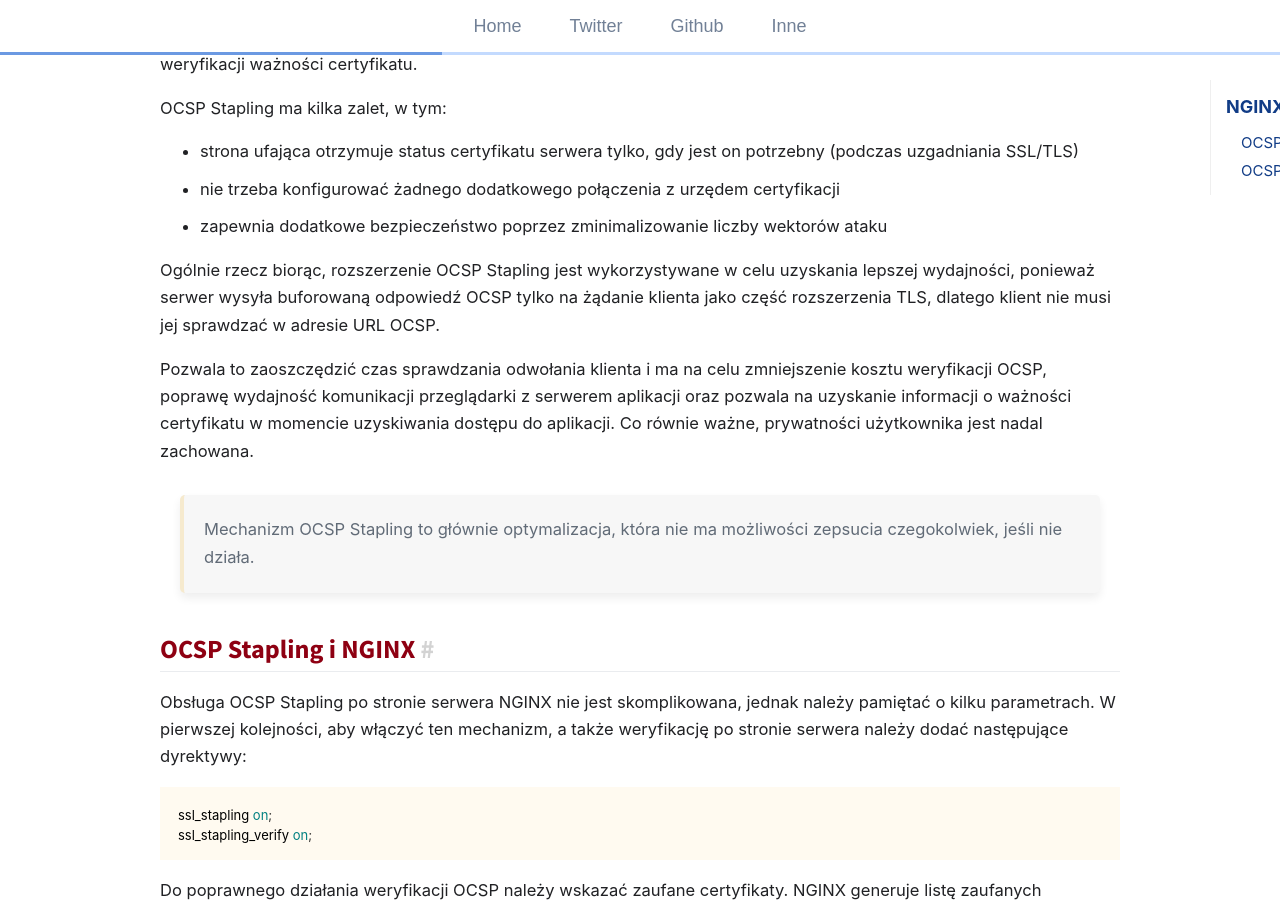
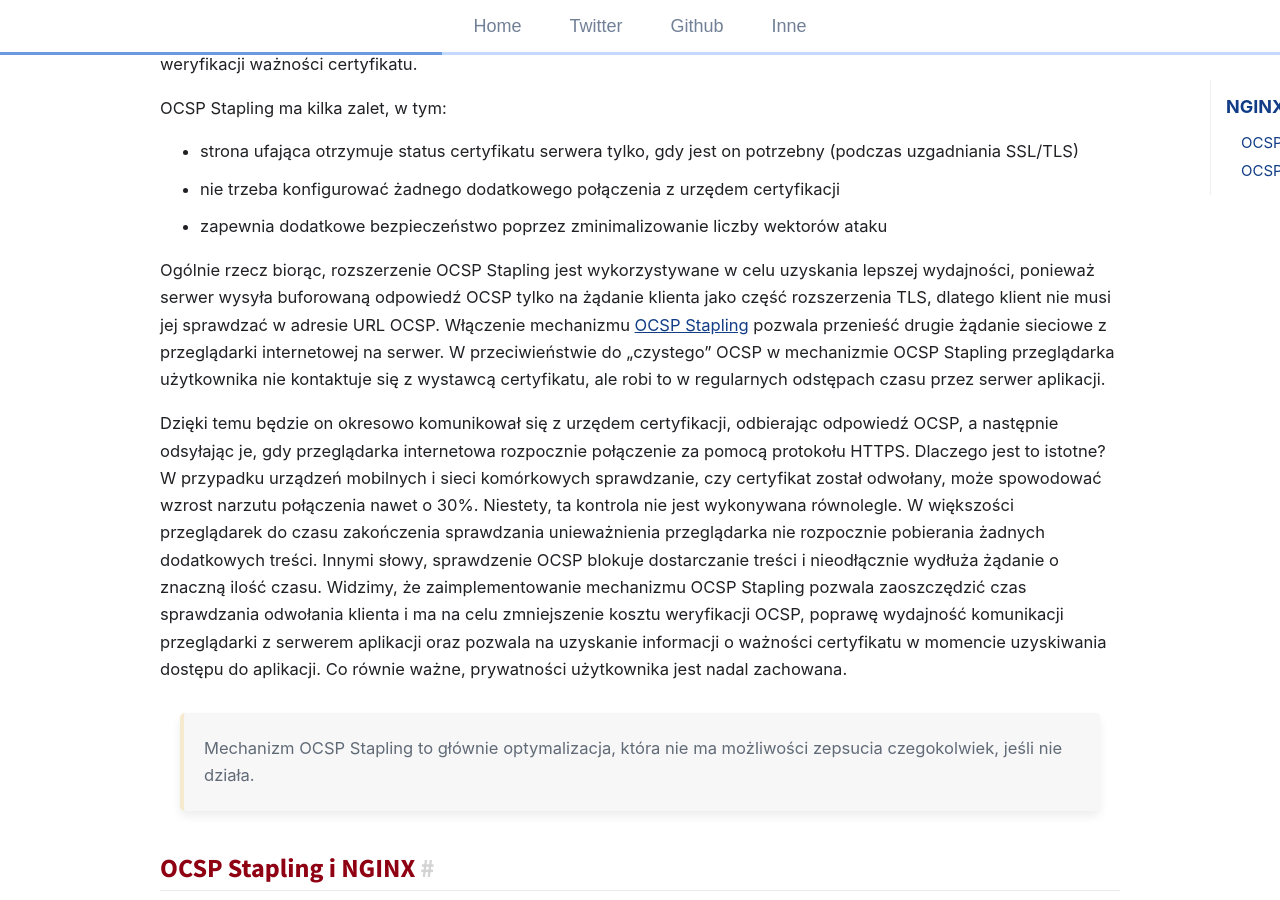
Before and after one commit to git04112019/trimstray.github.io, a Jekyll site: the page built from _posts/2020-01-25-nginx-ocsp_stapling.md, in a window 1280 px wide and 900 px high, scrolled down 1656 px. Built offline with Jekyll 4.4.1, drawn with Linux system fonts in a browser that asks for light colours; comment, search, counter and statistics services are not loaded.

Commit message:
uncommited changes - signed-off-by: trimstray <trimstray@gmail.com>

```diff
--- a/_posts/2020-01-25-nginx-ocsp_stapling.md
+++ b/_posts/2020-01-25-nginx-ocsp_stapling.md
@@ -44,9 +44,9 @@ OCSP Stapling ma kilka zalet, w tym:
 - nie trzeba konfigurować żadnego dodatkowego połączenia z urzędem certyfikacji
 - zapewnia dodatkowe bezpieczeństwo poprzez zminimalizowanie liczby wektorów ataku
 
-Ogólnie rzecz biorąc, rozszerzenie OCSP Stapling jest wykorzystywane w celu uzyskania lepszej wydajności, ponieważ serwer wysyła buforowaną odpowiedź OCSP tylko na żądanie klienta jako część rozszerzenia TLS, dlatego klient nie musi jej sprawdzać w adresie URL OCSP.
+Ogólnie rzecz biorąc, rozszerzenie OCSP Stapling jest wykorzystywane w celu uzyskania lepszej wydajności, ponieważ serwer wysyła buforowaną odpowiedź OCSP tylko na żądanie klienta jako część rozszerzenia TLS, dlatego klient nie musi jej sprawdzać w adresie URL OCSP. Włączenie mechanizmu [OCSP Stapling](https://www.tunetheweb.com/performance/ocsp-stapling/) pozwala przenieść drugie żądanie sieciowe z przeglądarki internetowej na serwer. W przeciwieństwie do „czystego” OCSP w mechanizmie OCSP Stapling przeglądarka użytkownika nie kontaktuje się z wystawcą certyfikatu, ale robi to w regularnych odstępach czasu przez serwer aplikacji.
 
-Pozwala to zaoszczędzić czas sprawdzania odwołania klienta i ma na celu zmniejszenie kosztu weryfikacji OCSP, poprawę wydajność komunikacji przeglądarki z serwerem aplikacji oraz pozwala na uzyskanie informacji o ważności certyfikatu w momencie uzyskiwania dostępu do aplikacji. Co równie ważne, prywatności użytkownika jest nadal zachowana.
+Dzięki temu będzie on okresowo komunikował się z urzędem certyfikacji, odbierając odpowiedź OCSP, a następnie odsyłając je, gdy przeglądarka internetowa rozpocznie połączenie za pomocą protokołu HTTPS. Dlaczego jest to istotne? W przypadku urządzeń mobilnych i sieci komórkowych sprawdzanie, czy certyfikat został odwołany, może spowodować wzrost narzutu połączenia nawet o 30%. Niestety, ta kontrola nie jest wykonywana równolegle. W większości przeglądarek do czasu zakończenia sprawdzania unieważnienia przeglądarka nie rozpocznie pobierania żadnych dodatkowych treści. Innymi słowy, sprawdzenie OCSP blokuje dostarczanie treści i nieodłącznie wydłuża żądanie o znaczną ilość czasu. Widzimy, że zaimplementowanie mechanizmu OCSP Stapling pozwala zaoszczędzić czas sprawdzania odwołania klienta i ma na celu zmniejszenie kosztu weryfikacji OCSP, poprawę wydajność komunikacji przeglądarki z serwerem aplikacji oraz pozwala na uzyskanie informacji o ważności certyfikatu w momencie uzyskiwania dostępu do aplikacji. Co równie ważne, prywatności użytkownika jest nadal zachowana.
 
   > Mechanizm OCSP Stapling to głównie optymalizacja, która nie ma możliwości zepsucia czegokolwiek, jeśli nie działa.
 
```
Also changed, not shown: _posts/2019-07-21-nginx-optymalizacja_sesji_ssl-tls.md (+7 -3 lines).
